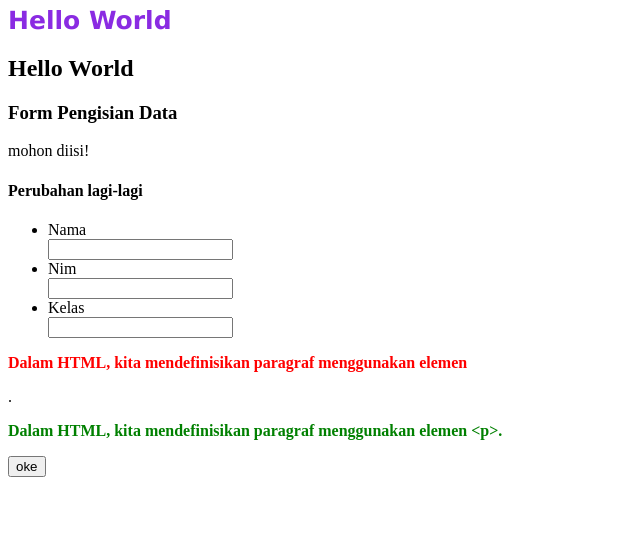
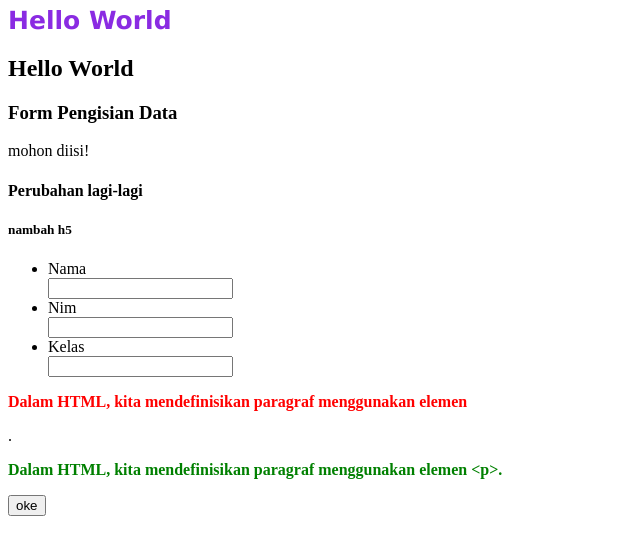
Before and after one commit to zakikurniawan27/latihan-binar, a plain HTML site: page main.html in a window 1280 px wide. Shown: the part 76-630 px from the top of the page, without its empty margins (0-640 px from the left). Drawn offline with Linux system fonts and the light colour scheme.

Commit message:
tambah h5

```diff
--- a/main.html
+++ b/main.html
@@ -13,6 +13,7 @@
     <h3>Form Pengisian Data</h3>
     <p>mohon diisi!</p>
     <h4>Perubahan lagi-lagi</h4>
+    <h5>nambah h5</h5>
     <form>
         <ul>
             <li>Nama</li>
```
